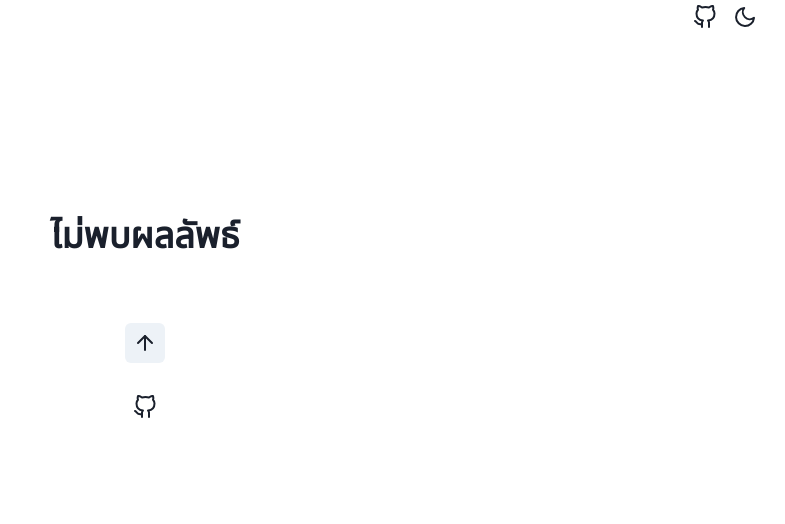
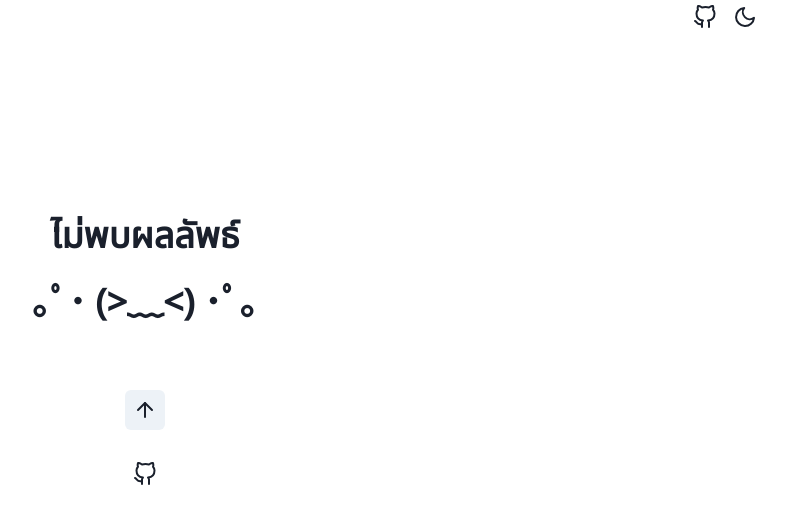
Before and after one commit to richeyphu/thai-regex-dict, a Next.js app: page / in a window 1280 px wide. Both pictures are taken after typing "Sample" into the empty fields and a click on the button "Search". Shown: the part 584-1108 px from the top of the page, without its empty margins (495-1280 px from the left). Built offline with nearby package versions, Linux system fonts and the light colour scheme.

Commit message:
Add kaomoji

```diff
--- a/src/pages/index.tsx
+++ b/src/pages/index.tsx
@@ -14,6 +14,7 @@ import {
   InputLeftElement,
   Text,
   StackDivider,
+  Spacer,
   VStack,
   useColorMode,
   useColorModeValue,
@@ -116,7 +117,7 @@ const Home: NextPage = () => {
 
       {!!results && (
         <VStack mb={16} minHeight="65vh">
-          <Heading mb={6} id="test">
+          <Heading mb={6} textAlign="center" id="test">
             {results.length > 0 ? (
               <>
                 พบ{" "}
@@ -129,7 +130,11 @@ const Home: NextPage = () => {
                 คำ
               </>
             ) : (
-              "ไม่พบผลลัพธ์"
+              <>
+                ไม่พบผลลัพธ์
+                <Spacer mb={6} />
+                {"｡ﾟ･ (>﹏<) ･ﾟ｡"}
+              </>
             )}
           </Heading>
           <VStack spacing={2} divider={<StackDivider />}>
```
